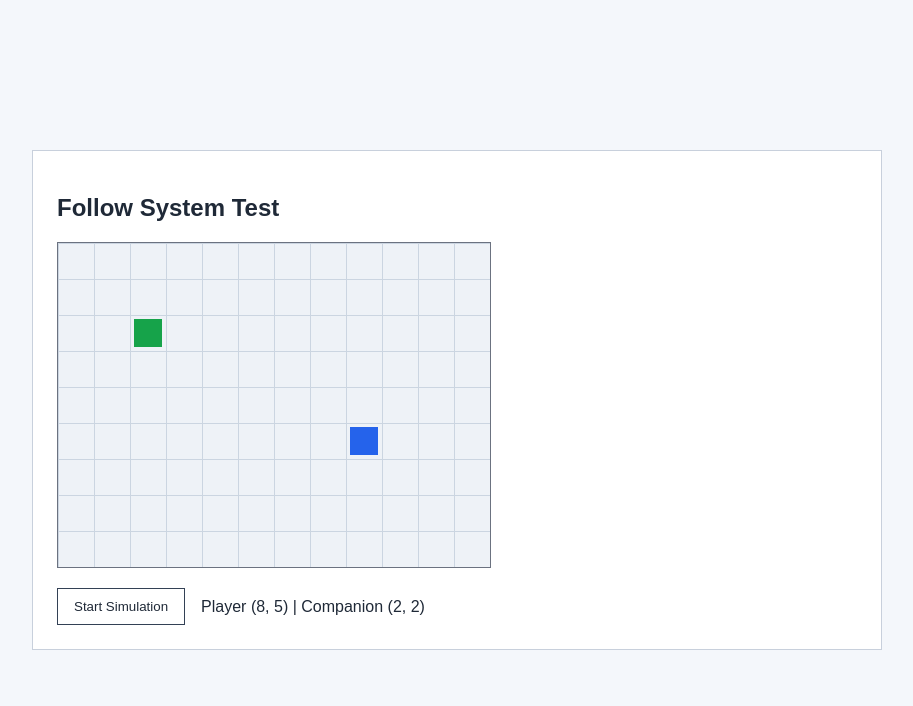
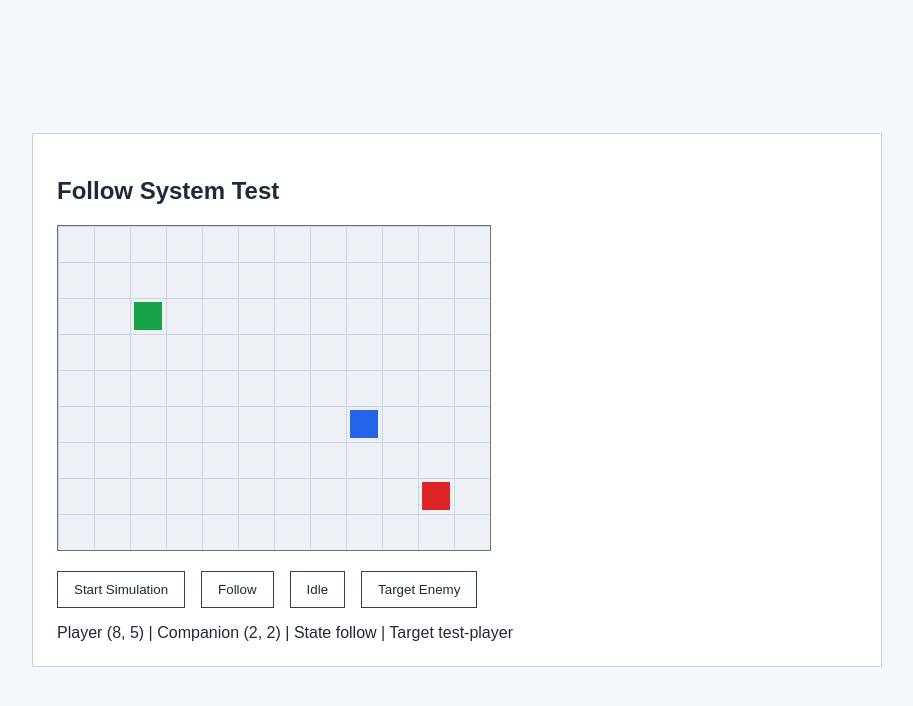
Before and after one commit to furiaz/MMOPartySimulator, a React (Vite) app in the folder client/: page / in a window 1280 px wide. Shown: the top 706 px of the page, without its empty margins (183-1096 px from the left). Built offline with nearby package versions, Linux system fonts and the light colour scheme.

Commit message:
add target command system with visual test

```diff
--- a/client/src/App.css
+++ b/client/src/App.css
@@ -46,6 +46,10 @@
   background: #16a34a;
 }
 
+.enemy {
+  background: #dc2626;
+}
+
 .test-controls {
   display: flex;
   align-items: center;
--- a/client/src/App.tsx
+++ b/client/src/App.tsx
@@ -4,22 +4,27 @@ import "./App.css";
 import {
   addEntity,
   createCompanion,
+  createEnemy,
   createPlayer,
+  issueCompanionCommand,
   startGameLoop,
   type Companion,
+  type Enemy,
   type GameState,
   type Player,
 } from "./game";
 
 const playerId = "test-player";
 const companionId = "test-companion";
+const enemyId = "test-enemy";
 const cellSize = 36;
 
 function createInitialState(): GameState {
   const player = createPlayer(playerId, { x: 8, y: 5 });
   const companion = createCompanion(companionId, { x: 2, y: 2 }, playerId);
+  const enemy = createEnemy(enemyId, { x: 10, y: 7 });
 
-  return addEntity(addEntity({ entities: {} }, player), companion);
+  return addEntity(addEntity(addEntity({ entities: {} }, player), companion), enemy);
 }
 
 function App() {
@@ -29,6 +34,7 @@ function App() {
 
   const player = gameState.entities[playerId] as Player;
   const companion = gameState.entities[companionId] as Companion;
+  const enemy = gameState.entities[enemyId] as Enemy;
 
   useEffect(() => {
     return () => {
@@ -46,6 +52,35 @@ function App() {
 
     stopLoopRef.current = startGameLoop(setGameState);
     setIsSimulationRunning(true);
+  }
+
+  function commandCompanionToFollow() {
+    setGameState((state) =>
+      issueCompanionCommand(state, {
+        type: "follow",
+        companionId,
+        targetId: playerId,
+      }),
+    );
+  }
+
+  function commandCompanionToIdle() {
+    setGameState((state) =>
+      issueCompanionCommand(state, {
+        type: "idle",
+        companionId,
+      }),
+    );
+  }
+
+  function commandCompanionToTargetEnemy() {
+    setGameState((state) =>
+      issueCompanionCommand(state, {
+        type: "attack",
+        companionId,
+        targetId: enemyId,
+      }),
+    );
   }
 
   return (
@@ -72,15 +107,28 @@ function App() {
             }}
             title="Companion"
           />
+          <div
+            className="entity enemy"
+            style={{
+              transform: `translate(${enemy.position.x * cellSize}px, ${
+                enemy.position.y * cellSize
+              }px)`,
+            }}
+            title="Enemy"
+          />
         </div>
 
         <div className="test-controls">
           <button onClick={toggleSimulationLoop}>
             {isSimulationRunning ? "Stop Simulation" : "Start Simulation"}
           </button>
+          <button onClick={commandCompanionToFollow}>Follow</button>
+          <button onClick={commandCompanionToIdle}>Idle</button>
+          <button onClick={commandCompanionToTargetEnemy}>Target Enemy</button>
           <span>
             Player ({player.position.x}, {player.position.y}) | Companion (
-            {companion.position.x}, {companion.position.y})
+            {companion.position.x}, {companion.position.y}) | State{" "}
+            {companion.state} | Target {companion.currentTargetId ?? "none"}
           </span>
         </div>
       </section>
--- /dev/null
+++ b/client/src/game/commands.ts
@@ -0,0 +1,55 @@
+import { getEntityById, updateEntity, type GameState } from "./state";
+import type { Companion, EntityState } from "./types";
+
+type TargetedCompanionCommandType = Exclude<EntityState, "idle">;
+
+export type CompanionCommand =
+  | {
+      type: "idle";
+      companionId: string;
+    }
+  | {
+      type: TargetedCompanionCommandType;
+      companionId: string;
+      targetId: string;
+    };
+
+export function issueCompanionCommand(
+  state: GameState,
+  command: CompanionCommand,
+): GameState {
+  const companion = getEntityById(state, command.companionId);
+
+  if (!isCompanion(companion)) {
+    return state;
+  }
+
+  if (command.type === "idle") {
+    const updatedCompanion: Companion = {
+      ...companion,
+      state: "idle",
+      currentTargetId: null,
+    };
+
+    return updateEntity(state, updatedCompanion);
+  }
+
+  const updatedCompanion: Companion = {
+    ...companion,
+    state: command.type,
+    currentTargetId: command.targetId,
+    followTargetId:
+      command.type === "follow" ? command.targetId : companion.followTargetId,
+  };
+
+  return updateEntity(state, updatedCompanion);
+}
+
+function isCompanion(entity: unknown): entity is Companion {
+  return (
+    typeof entity === "object" &&
+    entity !== null &&
+    "kind" in entity &&
+    entity.kind === "companion"
+  );
+}
--- a/client/src/game/entities.ts
+++ b/client/src/game/entities.ts
@@ -1,5 +1,6 @@
 import type {
   Companion,
+  Enemy,
   EntityState,
   GameEntity,
   Player,
@@ -17,6 +18,15 @@ export function createPlayer(id: string, position: Position): Player {
   };
 }
 
+export function createEnemy(id: string, position: Position): Enemy {
+  return {
+    id,
+    kind: "enemy",
+    position,
+    state: "idle",
+  };
+}
+
 export function createCompanion(
   id: string,
   position: Position,
@@ -28,6 +38,7 @@ export function createCompanion(
     position,
     state: "follow",
     followTargetId,
+    currentTargetId: followTargetId,
   };
 }
 
--- a/client/src/game/followSystem.ts
+++ b/client/src/game/followSystem.ts
@@ -10,7 +10,11 @@ export function updateFollowSystem(state: GameState): GameState {
       continue;
     }
 
-    const target = getEntityById(nextState, entity.followTargetId);
+    if (!entity.currentTargetId) {
+      continue;
+    }
+
+    const target = getEntityById(nextState, entity.currentTargetId);
 
     if (!target) {
       continue;
--- a/client/src/game/index.ts
+++ b/client/src/game/index.ts
@@ -1,5 +1,6 @@
 export type {
   Companion,
+  Enemy,
   EntityKind,
   EntityState,
   GameEntity,
@@ -10,11 +11,16 @@ export type { GameState } from "./state";
 
 export {
   createCompanion,
+  createEnemy,
   createPlayer,
   moveEntityTo,
   setEntityState,
   updateCompanionFollow,
 } from "./entities";
 export { addEntity, getEntityById, updateEntity } from "./state";
+export {
+  issueCompanionCommand,
+  type CompanionCommand,
+} from "./commands";
 export { updateGame } from "./updateGame";
 export { startGameLoop, type GameStateUpdater } from "./gameLoop";
```
Also changed, not shown: client/src/game/types.ts (+6 -1 lines).
